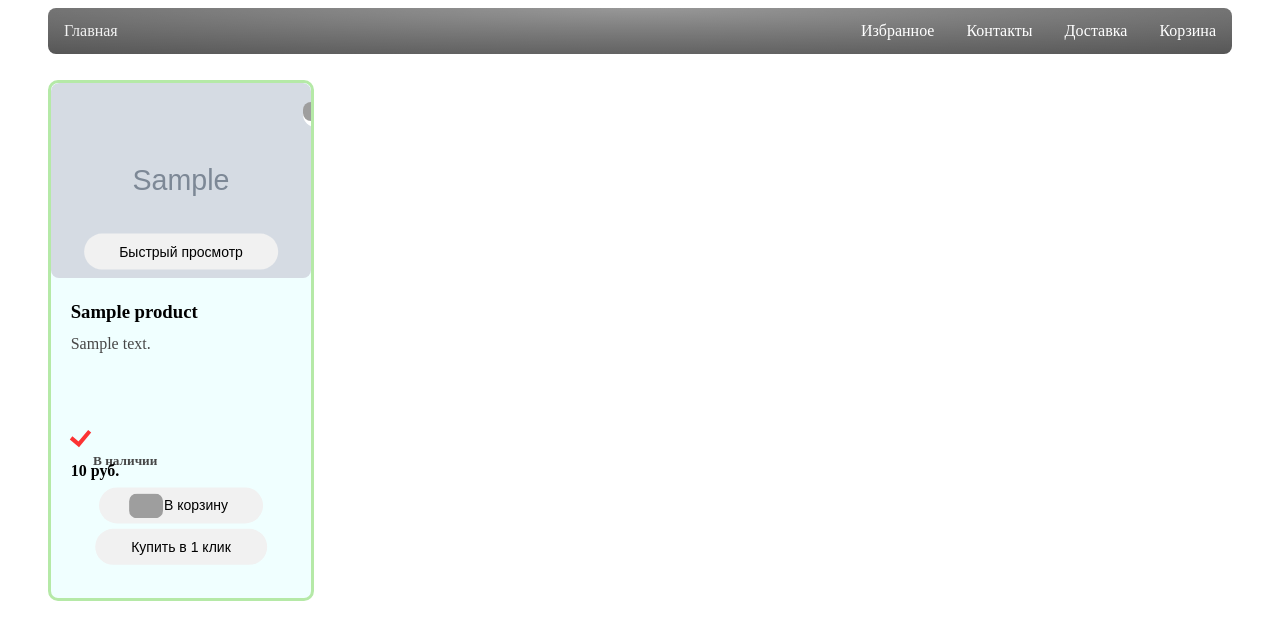
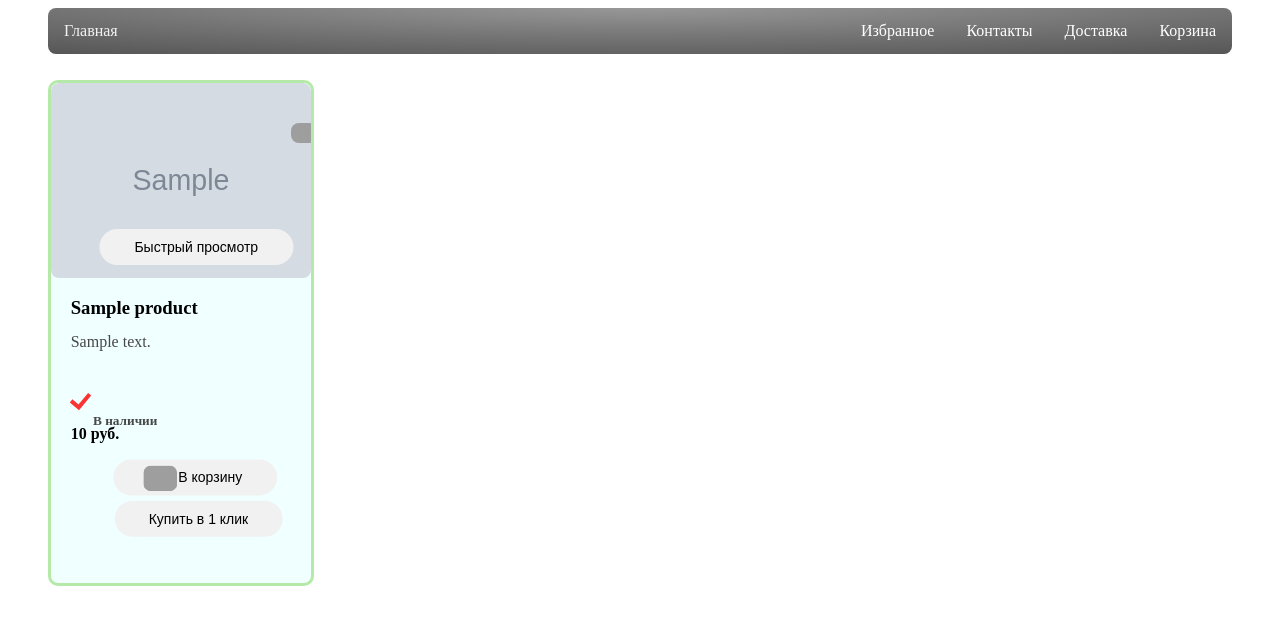
Before and after one commit to vansldaiske/site, a Flask app: template webmain/templates/products.html in a window 1280 px wide. Shown: the top 640 px of the page. Run offline with Flask 2, Linux system fonts and the light colour scheme; the template is opened without the code that fills it: most values are stand-ins (such as "Sample title", 1, 10 or a date in 2020); grey boxes marked "Sample" are stand-in pictures; grey boxes are pictures that could not be loaded.

Commit message:
fixed pirogi.js/style.css/products.html

```diff
--- a/webmain/populaite.py
+++ b/webmain/populaite.py
@@ -89,7 +89,7 @@ def populate():
             link_photo=category["link_photo"]
         )
         conn.add(new_category)
-        # conn.commit()
+        conn.commit()
 
         category_products = [prod for prod in list_products if prod['category'] == new_category.link_name]
         print("----", category_products)
--- a/webmain/static/css/style.css
+++ b/webmain/static/css/style.css
@@ -76,7 +76,7 @@ body {
 	text-decoration: none;
 	color: #474747;
 	z-index: 0;
-	height: 515px;
+	height: 500px;
 	/*background-color: #000000*/
 }
 
@@ -109,20 +109,20 @@ body {
 /* конец настройки изображаения */
 
 /* настройка описания товара */
-.product-text {
+.product p {
 	position: relative;
 	margin: 20px;
 	margin-bottom: -90px;
 	font-size: 1em;
 	line-height: 1.4em;
-	height: 5.6em;
+	height: 80px;
 	overflow: hidden;
 	transform: translate(-0.13%, 210%);
 	/*background-color: #000000*/
 }
 
 /* настройка хуйни типо в конце текст начинает изсчезать */
-.product-text:after {
+.product p:after {
 	content: '';
 	display: inline-block;
 	position: absolute;
@@ -137,7 +137,7 @@ body {
 .product h3 {
     position: relative; /* надпись поверх картинки */
 	margin: 20px;
-	transform: translate(-0.13%, 900%);
+	transform: translate(-0.13%, 800%);
 	color: #000000
 }
 
@@ -145,13 +145,13 @@ body {
 .price-new {
     position: relative; /* надпись поверх картинки */
     margin: 20px;
-    transform: translate(-0.100%, 1450%);
+    transform: translate(-0.100%, 1200%);
     color: #000000
 }
 
-.price-old {
-    text-decoration: line-through #ff3535 !important; /* перечеркивает сумму в красный цвет */
-}
+/*.price-old {
+    text-decoration: line-through #ff3535 !important; /* перечеркивает сумму в красный цвет, не работает
+}*/
 /* конец настройки цены товара */
 
 /* настройка галочки */
@@ -159,7 +159,7 @@ body {
   position: relative; /* надпись поверх картинки */
   /*font-size: 2em;*/
   /*padding-left: 70px;*/
-  bottom: -285px;
+  bottom: -240px;
 }
 
 .fas:before {
@@ -181,17 +181,17 @@ body {
     position: relative; /* надпись поверх картинки */
     /*font-size: */
     margin: 20px;
-    transform: translate(10%, 1800%);
+    transform: translate(10%, 1500%);
 }
 /* конец настройки надписи (В наличии) */
 
 /* настройка кнопки (быстрый просмотр) */
 .product-preview {
-    position: relative;
-    top: 50%;
-    left: 50%;
-    transform: translate(-50%, -15%);
-    -ms-transform: translate(-50%, -50%);
+    /*position: relative;*/
+    /*top: 50%;
+    left: 50%;*/
+    transform: translate(25%, -50%);
+    /*-ms-transform: translate(-250%, -50%);*/
     background-color: #f1f1f1;
     color: black;
     font-size: 14px;
@@ -213,10 +213,10 @@ body {
 /* кнопка (в корзину) */
 .product-buttons-wrap {
     position: relative;
-    top: 50%;
-    left: 50%;
-    transform: translate(-50%, 590%);
-    -ms-transform: translate(-50%, -50%);
+    /*top: 50%;
+    left: 50%;*/
+    transform: translate(38%, 490%);
+    /*-ms-transform: translate(-50%, -50%);*/
     background-color: #f1f1f1;
     color: black;
     font-size: 14px;
@@ -298,14 +298,14 @@ body {
 /* кнопка купить в 1 клик */
 .product-buttons-wrap1 {
     position: relative;
-    top: 50%;
-    left: 50%;
-    transform: translate(-50%, 605%);
-    -ms-transform: translate(-50%, -50%);
+    /*top: 50%;
+    left: 50%;*/
+    transform: translate(38%, 505%);
+    /*-ms-transform: translate(-50%, -50%);*/
     background-color: #f1f1f1;
     color: black;
     font-size: 14px;
-    padding: 10px 36px;
+    padding: 10px 34px;
     border: none;
     cursor: pointer;
     border-radius: 20px;
@@ -322,15 +322,16 @@ body {
 
 /* кнопка like */
 .like {
-    position: relative;
-    top: -210px;
-    left: 80px;
-    /*transform: translate(350%, -900%);*/
-    -ms-transform: translate(-50%, -50%);
+    /*position: relative;*/
+    /*top: -10px;
+    left: 180px;*/
+    /*margin: 150px 5px 15px 20px;*/
+    /*transform: translate(38%, -70%);*/
+    /*-ms-transform: translate(-50%, -50%);*/
     background-color: #FFFFFF;
-    color: black;
+    /*color: black;
     font-size: 14px;
-    padding: 10px 9px 0 17px;
+    padding: 24px 9px 0 17px;*/
     /*border: none;*/
     cursor: pointer;
     border-radius: 20px;
@@ -338,10 +339,10 @@ body {
 }
 
 .like img {
-    max-width: 100%;
-    max-height: 100%;
-    top: 0;
-    left: 0;
+    max-width: 10%;
+    max-height: 10%;
+    top: 40px;
+    left: 240px;
 }
 
 .like img:hover {
--- a/webmain/static/js/pirogi.js
+++ b/webmain/static/js/pirogi.js
@@ -1,14 +1,15 @@
 
 // Кнопки LIKE
 // начальное состояние кнопки — не кликнута
-var isClicked = false;
-// вписываю переменную кнопки в скобки
-var button = document.getElementsByTagName('likes')[0];
+//var isClicked = false;
+// вписываю id тега кнопки в скобки
+var button = document.getElementById('likes');
+//var img = document.querySelectorAll('like');
 // при клике по кнопке скрипт начинает работать
-button.onclick = function() {
+function myFunction() {
   if (isClicked) {
-    // при нажатии кнопка становится белой в CSS .clicked1{}
-    button.classList = 'like';
+    // при нажатии кнопка становится белой
+    button.classList = '';
     isClicked = false;
   } else {
     // при нажатии кнопка становится красной в CSS .clicked{}
@@ -16,6 +17,20 @@ button.onclick = function() {
     isClicked = true;
   }
 };
+
+//var i;
+//var button = document.querySelectorAll('clicked');
+//for (i = 0; i < button.length; i++) {
+//    result[i].button.display = "none";
+//  }
+//
+//document.getElementById("likes").value = result;
+
+//var result = document.querySelectorAll('clicked');
+//var button = document.getElementById('likes');
+//for (var i=0; i < button.length; i++) {
+//    result += "\n  " + button[i].textContent;
+//}
 
 // начальное состояние кнопки — не кликнута
 var isClicked = false;
@@ -165,7 +180,7 @@ window.onclick = function(event) {
 
 //Модальное окно быстрого просмотра 1
 /*var modal = document.getElementById("myModal8");*/
-var modal = document.getElementById("myModal1");
+var modal = document.getElementById("myModal");
 
 // Get the image and insert it inside the modal - use its "alt" text as a caption
 /*var img = document.getElementById('myImg');*/
@@ -174,7 +189,7 @@ var button = document.getElementById("myBtn1");
 /*var captionText = document.getElementById("caption");*/ //текст на фотографии
 button.onclick = function(){
     modal.style.display = "block";
-//    modalImg.src = this.src;
+    modalImg.src = this.src;
     /*captionText.innerHTML = this.alt;*/
 }
 
--- a/webmain/templates/products.html
+++ b/webmain/templates/products.html
@@ -6,18 +6,17 @@
             <a class="product">
                 <div class="product-photo">
                     <img src="{{ url_for('static', filename=product.link_photo) }}" alt="">
+                    <button class="like">
+                            <img id="likes" onclick="myFunction()" src="{{ url_for('static', filename=product.link_like) }}"></button>
                     <h3>{{ product.name }}</h3>
-                    <p class="product-text">{{ product.description }}</p>
-                    <i class="fas"></i>
-                    <h5>В наличии</h5>
-                    <h4 class="price-new"><b class="price-old"></b> {{ product.price }} руб.</h4> <!-- этот класс можно вставить в любую строку если хочу перечеркнуть надпись -->
-                    <div class="buttons">
+                    <p>{{ product.description }}</p>
+                    <i class="fas"></i><h5>В наличии</h5>
+                    <h4 class="price-new"> {{ product.price }} руб.</h4> <!-- этот класс можно вставить в любую строку если хочу перечеркнуть надпись -->
+                    <div>
                         <button id="myBtn" class="product-preview">Быстрый просмотр</button>
                         <button class="product-buttons-wrap" onclick="openNav()">
                             <img src="{{ url_for('static', filename=product.link_basket) }}">В корзину</button>
                         <button class="product-buttons-wrap1">Купить в 1 клик</button>
-                        <likes class="like">
-                            <img src="{{ url_for('static', filename=product.link_like) }}"></likes>
                     </div>
                 </div>
             </a>
```
